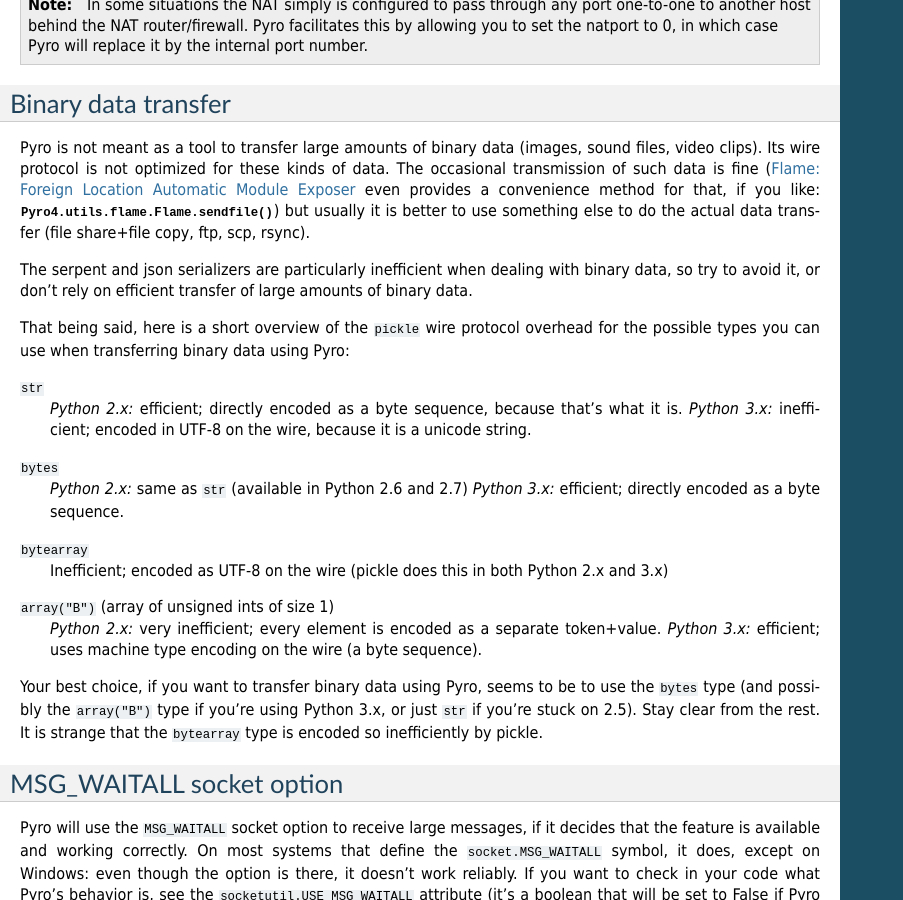
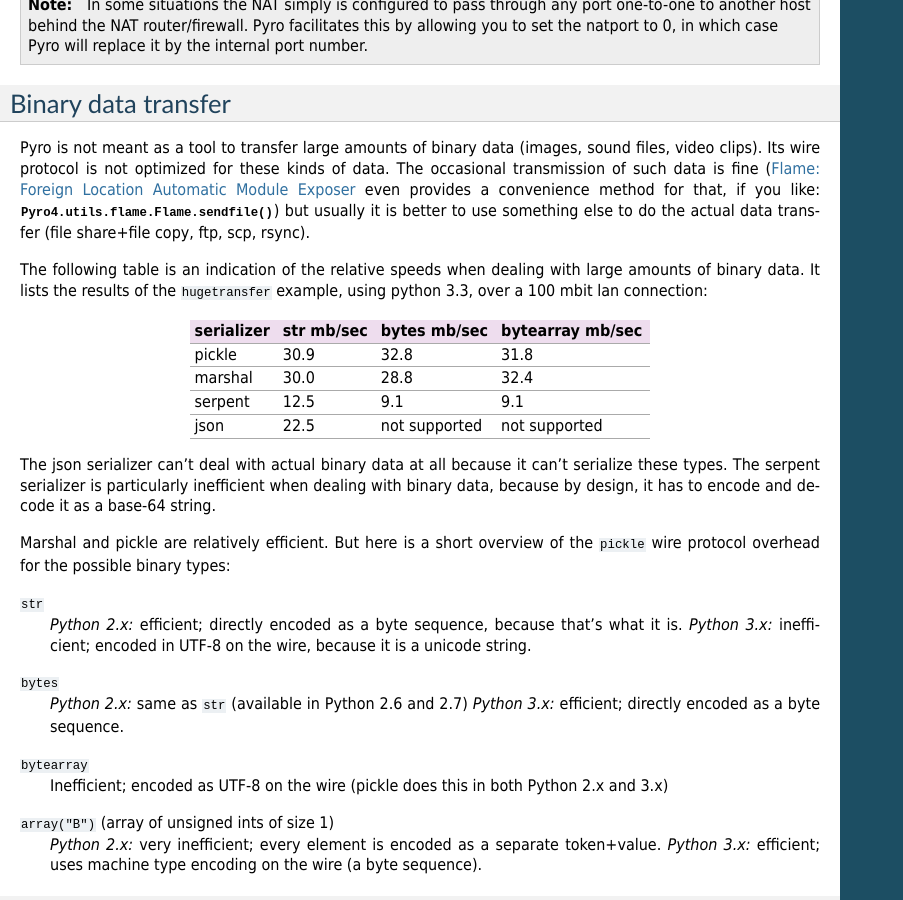
Before and after one commit to irmen/Pyro4, a Sphinx documentation site: the page built from docs/source/tipstricks.rst, in a window 1280 px wide and 900 px high, scrolled down 3770 px. Shown: the whole window, without its empty margins (0-903 px from the left). Built offline with Sphinx 7.4.7, drawn with Linux system fonts in a browser that asks for light colours; the version number could not be read and is left out.

Commit message:
tweaked the hugetransfer example and the docs about binary transfer

```diff
--- a/docs/source/intro.rst
+++ b/docs/source/intro.rst
@@ -275,11 +275,9 @@ using the marshal serializer:
     | total time 1.859 seconds
     | total method calls: 15000
     | avg. time per method call: 0.124 msec (8068/sec) (serializer: marshal)
-
 :hugetransfer/client.py:
-    | It took 0.44 seconds to transfer 51269 kilobyte.
-    | That is 115465 kb/sec. = 112.8 mb/sec. (serializer: marshal)
-
+    | It took 0.49 seconds to transfer 50 mb.
+    | That is 104690 kb/sec. = 102.2 mb/sec. (serializer: marshal)
 :batchedcalls/client.py:
     | (using pickle serializer)
     | Batched remote calls...:
--- a/docs/source/tipstricks.rst
+++ b/docs/source/tipstricks.rst
@@ -216,11 +216,25 @@ is fine (:doc:`flame` even provides a convenience method for that, if you like:
 :meth:`Pyro4.utils.flame.Flame.sendfile`) but usually it is better to use something else to do
 the actual data transfer (file share+file copy, ftp, scp, rsync).
 
-The serpent and json serializers are particularly inefficient when dealing with binary data,
-so try to avoid it, or don't rely on efficient transfer of large amounts of binary data.
+The following table is an indication of the relative speeds when dealing with large amounts
+of binary data. It lists the results of the :file:`hugetransfer` example, using python 3.3,
+over a 100 mbit lan connection:
 
-That being said, here is a short overview of the ``pickle`` wire protocol overhead for the possible types
-you can use when transferring binary data using Pyro:
+========== ========== ============= ================
+serializer str mb/sec bytes mb/sec  bytearray mb/sec
+========== ========== ============= ================
+pickle     30.9       32.8          31.8
+marshal    30.0       28.8          32.4
+serpent    12.5       9.1           9.1
+json       22.5       not supported not supported
+========== ========== ============= ================
+
+The json serializer can't deal with actual binary data at all because it can't serialize these types.
+The serpent serializer is particularly inefficient when dealing with binary data, because by design,
+it has to encode and decode it as a base-64 string.
+
+Marshal and pickle are relatively efficient. But here is a short overview of the ``pickle``
+wire protocol overhead for the possible binary types:
 
 ``str``
     *Python 2.x:* efficient; directly encoded as a byte sequence, because that's what it is.
@@ -236,10 +250,6 @@ you can use when transferring binary data using Pyro:
 ``array("B")`` (array of unsigned ints of size 1)
     *Python 2.x:* very inefficient; every element is encoded as a separate token+value.
     *Python 3.x:* efficient; uses machine type encoding on the wire (a byte sequence).
-
-Your best choice, if you want to transfer binary data using Pyro, seems to be to use the ``bytes`` type
-(and possibly the ``array("B")`` type if you're using Python 3.x, or just ``str`` if you're stuck on 2.5).
-Stay clear from the rest. It is strange that the ``bytearray`` type is encoded so inefficiently by pickle.
 
 
 MSG_WAITALL socket option
```
Also changed, not shown: 1 other file.
